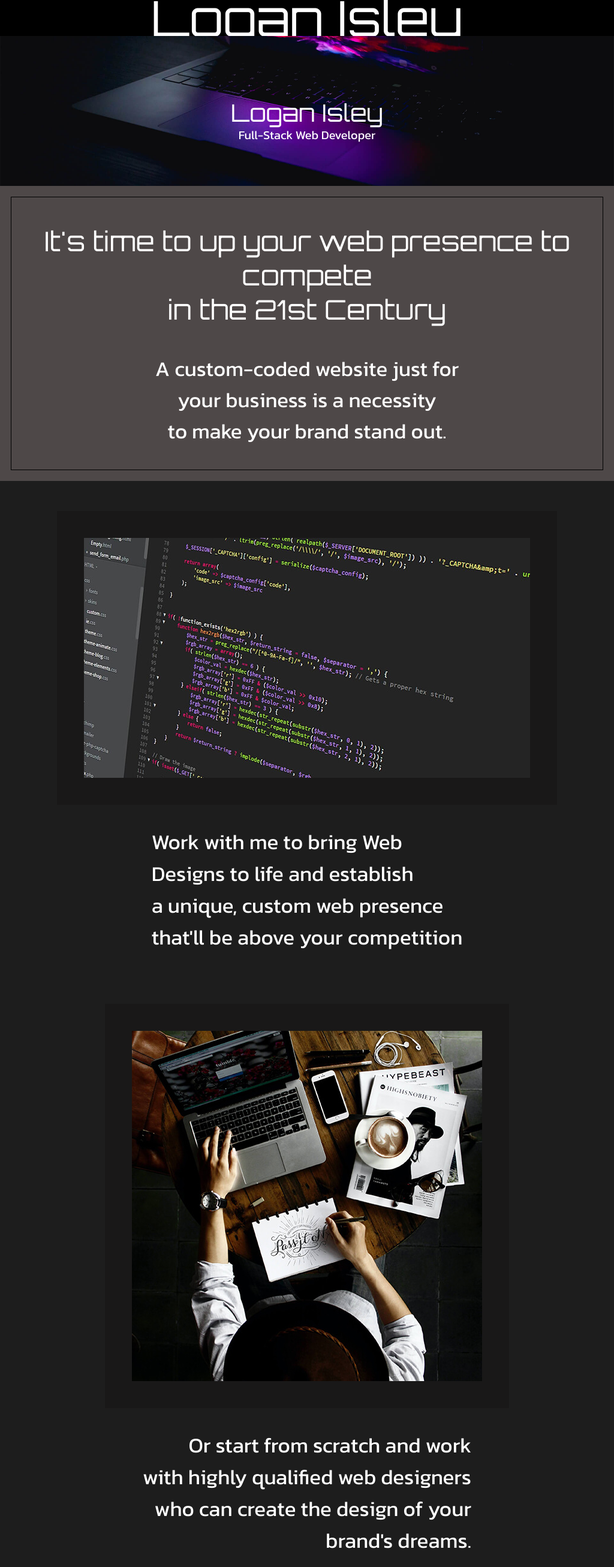
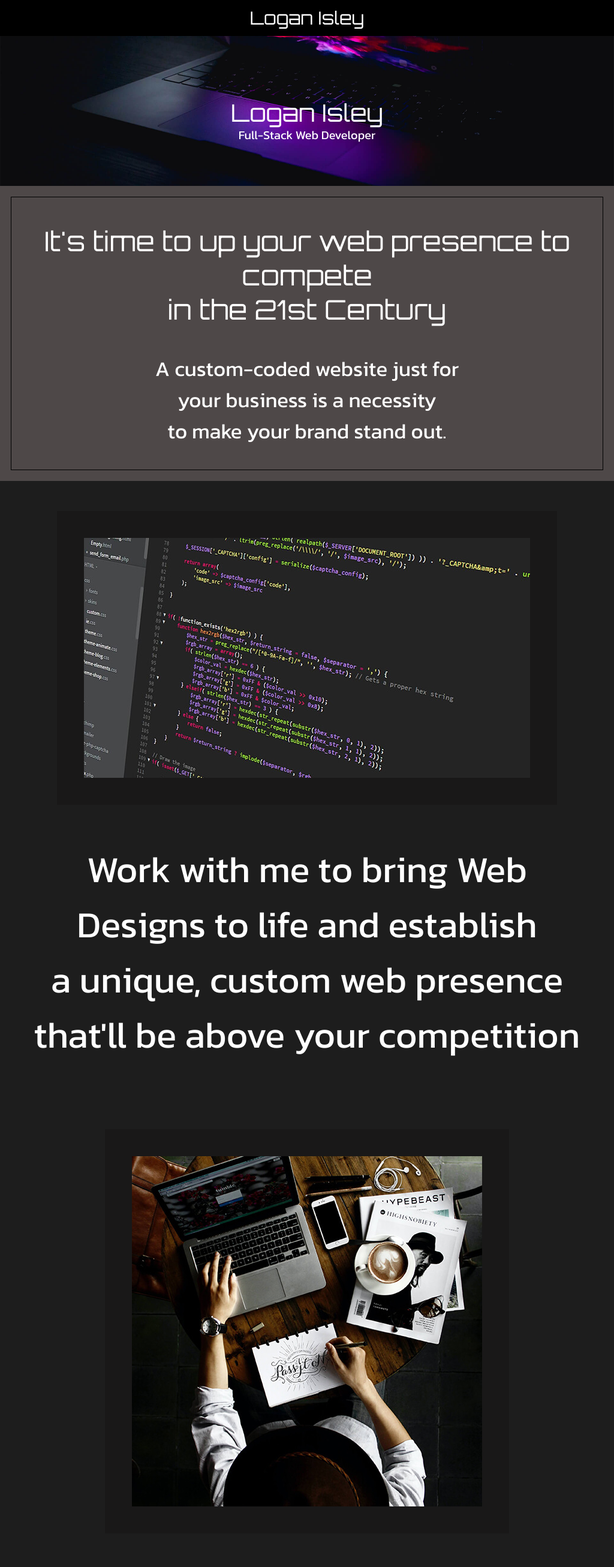
Before and after one commit to LowGcifer/Web-Dev-Site, a React (Create React App) app in the folder client/: page / in a window 1024 px wide. Shown: the top 2613 px of the page at 60% size. Built offline with nearby package versions, Linux system fonts and the light colour scheme.

Commit message:
more media queries for navbar

```diff
--- a/client/src/components/Navbar/navbar.css
+++ b/client/src/components/Navbar/navbar.css
@@ -115,7 +115,7 @@
   border-bottom: 2px solid #3f58ac;
 }
 
-@media screen and (max-width: 1600px) {
+@media screen and (min-width: 1024px) and (max-width: 1600px) {
   #main-buttons {
     display: none;
   }
@@ -125,7 +125,24 @@
   }
 
   #logan-home {
-    font-size: 8vw;
+    font-size: 40px;
+    /* margin-left: auto;
+    margin-right: auto;
+    left: 0px; */
+  }
+}
+
+@media screen and (max-width: 1024px) {
+  .navbar {
+    height: 60px;
+  }
+
+  #main-buttons {
+    display: none;
+  }
+
+  #logan-home {
+    font-size: 30px;
     margin-left: auto;
     margin-right: auto;
     left: 0px;
--- a/client/src/style.css
+++ b/client/src/style.css
@@ -202,9 +202,14 @@
 }
 
 @media only screen and (max-width: 1024px) {
-  #home-image-area {
-    /* height: 727px; */
-    height: 99.3%;
+  #home-image-paragraph-one {
+    font-size: 6vw;
+    text-align: center;
+  }
+
+  #home-image-paragraph-two {
+    font-size: 6vw;
+    text-align: center;
   }
 }
 
```
